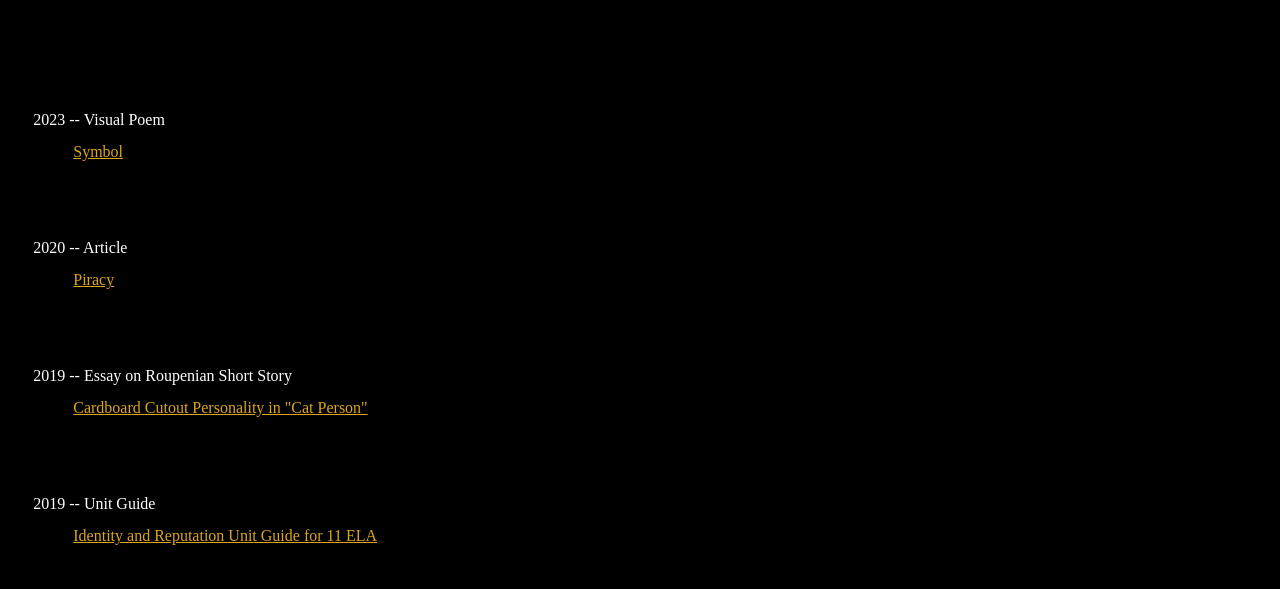
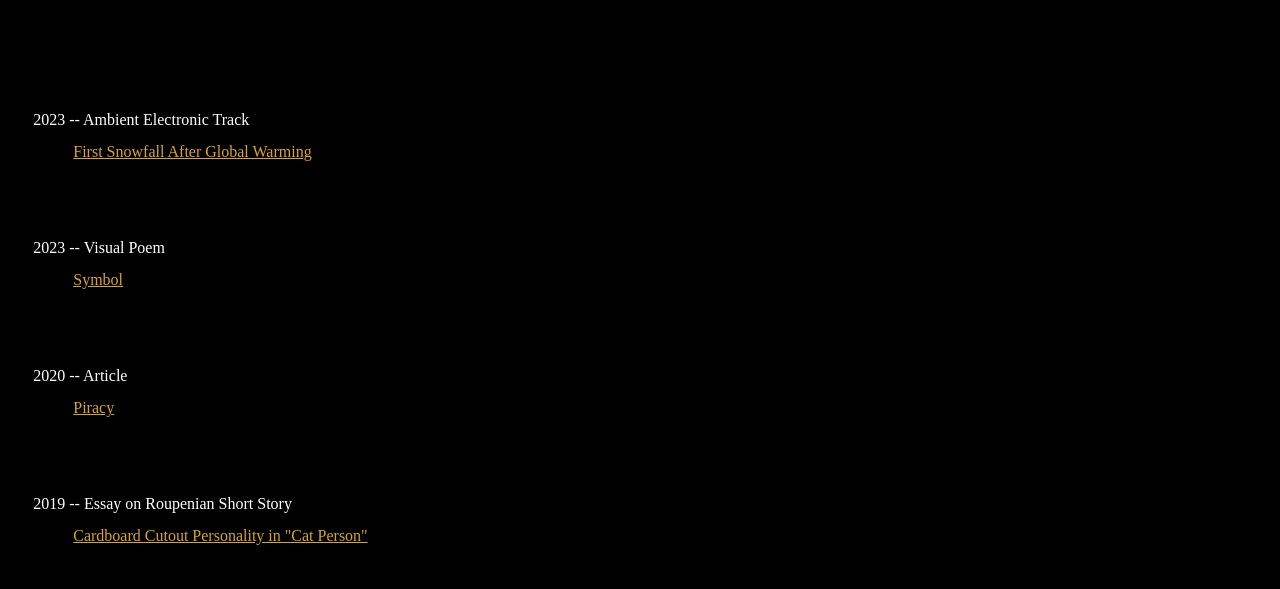
Before and after one commit to thecopied/thecopied.github.io, a plain HTML site: page pages/updates.html in a window 1280 px wide. Shown: the part 211-800 px from the top of the page. Drawn offline with Linux system fonts and the light colour scheme.

Commit message:
Add First Snowfall

```diff
--- a/pages/updates.html
+++ b/pages/updates.html
@@ -24,6 +24,8 @@
 		<div id="uplist">
 			<dl>
 <!--Add to top-->
+		<dt>2023 -- Ambient Electronic Track</dt>
+		<dd><a class="gold" href="https://og2n.bandcamp.com/track/first-snowfall-after-global-warming">First Snowfall After Global Warming</a></dd><br><br>
 		<dt>2023 -- Visual Poem</dt>
 		<dd><a class="gold" href="words/symbol.pdf">Symbol</a></dd><br><br>
 		<dt>2020 -- Article</dt>
```
